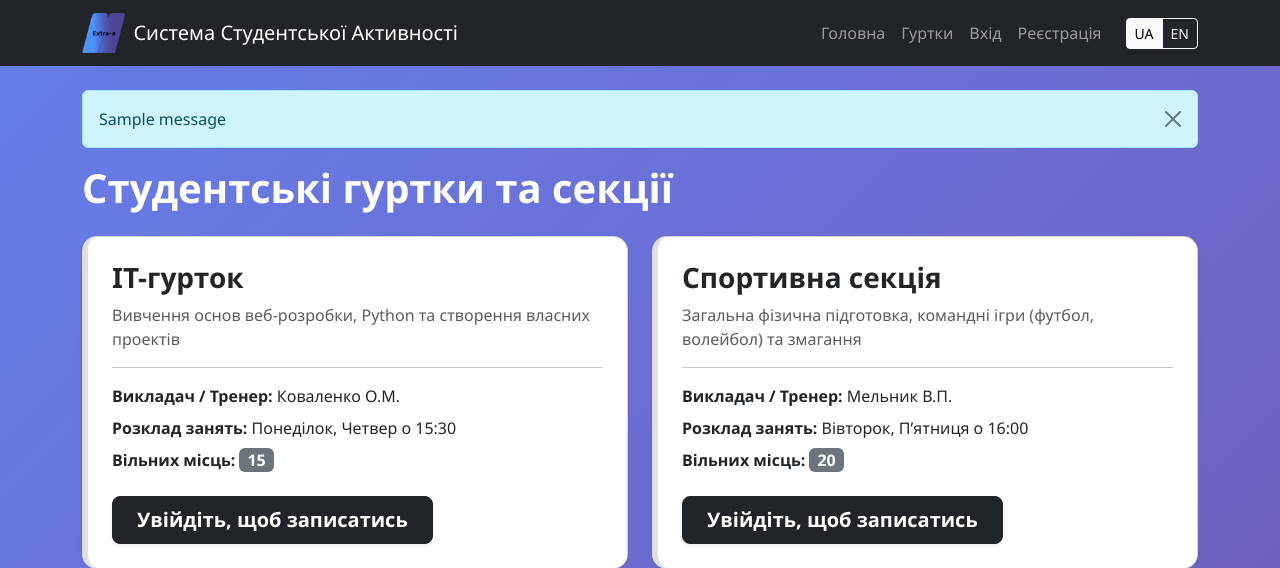
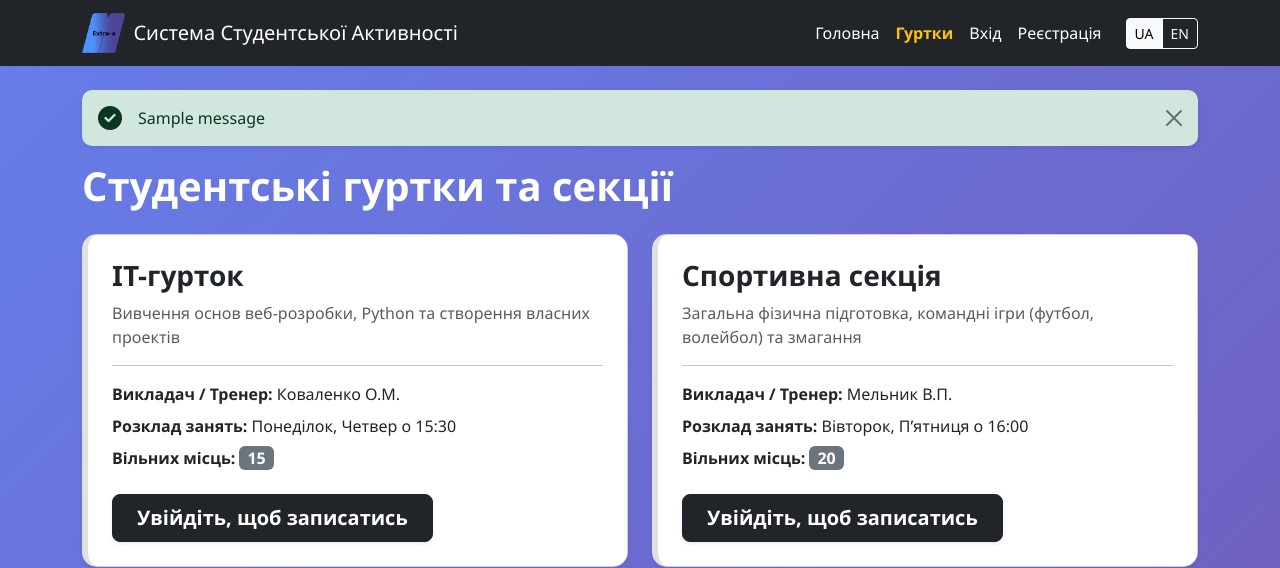
Before and after one commit to Goynadot/Extracurricular-activities, a Flask app: page /clubs in a window 1280 px wide. Shown: the top 568 px of the page. Run offline with Flask 3, Linux system fonts and the light colour scheme; one stand-in notice (Sample message) is shown.

Commit message:
Update base.html

```diff
--- a/static/templates/base.html
+++ b/static/templates/base.html
@@ -6,6 +6,7 @@
     <title>{% block title %}{% endblock %}</title>
 
     <link href="https://cdn.jsdelivr.net/npm/bootstrap@5.3.7/dist/css/bootstrap.min.css" rel="stylesheet">
+    <link rel="stylesheet" href="https://cdnjs.cloudflare.com/ajax/libs/font-awesome/6.5.1/css/all.min.css">
     <link rel="stylesheet" href="{{ url_for('static', filename='css/index.css') }}">
 </head>
 
@@ -24,36 +25,52 @@
 
         <div class="collapse navbar-collapse" id="navbarNav">
             <ul class="navbar-nav ms-auto align-items-center">
+
                 <li class="nav-item">
-                    <a class="nav-link" href="/">{{ text['home'] }}</a>
+                    <a class="nav-link {% if request.endpoint == 'home' %}text-warning fw-bold{% else %}text-white{% endif %}" href="/">
+                        {{ text['home'] }}
+                    </a>
                 </li>
+
                 <li class="nav-item">
-                    <a class="nav-link" href="/clubs">{{ text['clubs'] }}</a>
+                    <a class="nav-link {% if request.endpoint == 'clubs' %}text-warning fw-bold{% else %}text-white{% endif %}" href="/clubs">
+                        {{ text['clubs'] }}
+                    </a>
                 </li>
 
                 {% if current_user.is_authenticated %}
                     <li class="nav-item">
-                        <a class="nav-link" href="/my_clubs">{{ text['my_clubs'] }}</a>
+                        <a class="nav-link {% if request.endpoint == 'my_clubs' %}text-warning fw-bold{% else %}text-white{% endif %}" href="/my_clubs">
+                            {{ text['my_clubs'] }}
+                        </a>
                     </li>
 
                     {% if current_user.role == 'admin' %}
                         <li class="nav-item">
-                            <a class="nav-link" href="/admin">{{ text['admin_panel'] }}</a>
+                            <a class="nav-link {% if request.endpoint in ['admin', 'edit_club'] %}text-warning fw-bold{% else %}text-white{% endif %}" href="/admin">
+                                {{ text['admin_panel'] }}
+                            </a>
                         </li>
                     {% endif %}
 
                     <li class="nav-item">
-                        <a class="nav-link" href="/dashboard">{{ text['dashboard'] }}</a>
+                        <a class="nav-link {% if request.endpoint == 'dashboard' %}text-warning fw-bold{% else %}text-white{% endif %}" href="/dashboard">
+                            {{ text['dashboard'] }}
+                        </a>
                     </li>
                     <li class="nav-item">
-                        <a class="nav-link text-warning" href="/logout">{{ text['logout'] }}</a>
+                        <a class="nav-link text-white opacity-75" href="/logout">{{ text['logout'] }}</a>
                     </li>
                 {% else %}
                     <li class="nav-item">
-                        <a class="nav-link" href="/login">{{ text['login'] }}</a>
+                        <a class="nav-link {% if request.endpoint == 'login' %}text-warning fw-bold{% else %}text-white{% endif %}" href="/login">
+                            {{ text['login'] }}
+                        </a>
                     </li>
                     <li class="nav-item">
-                        <a class="nav-link" href="/register">{{ text['register'] }}</a>
+                        <a class="nav-link {% if request.endpoint == 'register' %}text-warning fw-bold{% else %}text-white{% endif %}" href="/register">
+                            {{ text['register'] }}
+                        </a>
                     </li>
                 {% endif %}
 
@@ -75,9 +92,10 @@
     {% with messages = get_flashed_messages() %}
         {% if messages %}
             {% for message in messages %}
-                <div class="alert alert-info alert-dismissible fade show">
-                    {{ message }}
-                    <button type="button" class="btn-close" data-bs-dismiss="alert"></button>
+                <div class="alert alert-success border-0 shadow-sm alert-dismissible fade show d-flex align-items-center" role="alert" style="border-radius: 10px;">
+                    <i class="fa-solid fa-circle-check fs-4 me-3"></i>
+                    <div>{{ message }}</div>
+                    <button type="button" class="btn-close" data-bs-dismiss="alert" aria-label="Close"></button>
                 </div>
             {% endfor %}
         {% endif %}
```
